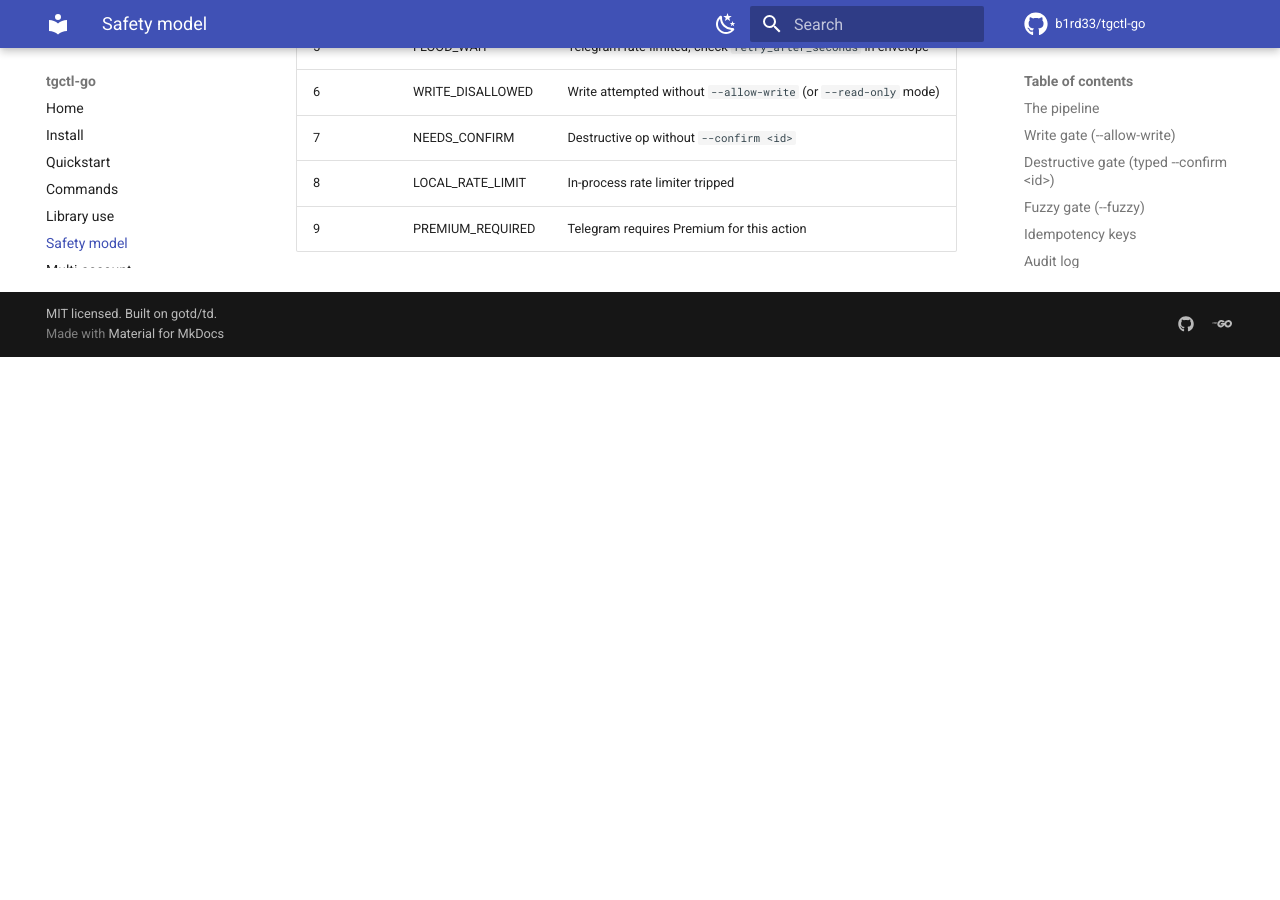
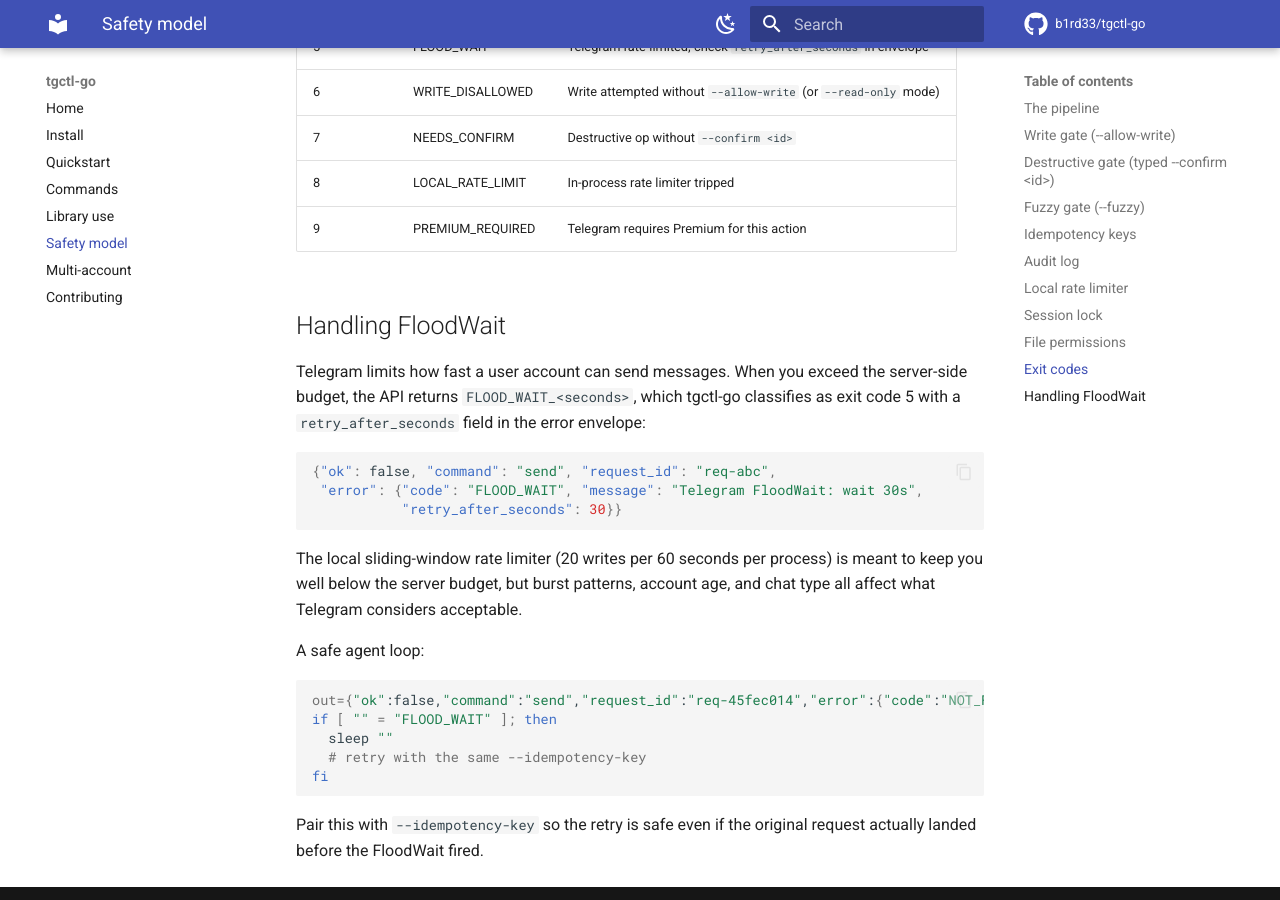
Before and after one commit to b1rd33/tgctl-go, an MkDocs documentation site: the page built from docs/safety.md, in a window 1280 px wide and 900 px high, scrolled down 3792 px. Built offline with MkDocs 1.6.1 and Material for MkDocs 9.7.7, drawn with Linux system fonts in a browser that asks for light colours; comment, search, counter and statistics services are not loaded; before the commit the page ends 4149 px from its top, so only the background shows below that.

Commit message:
docs: add import-telethon-session command, FloodWait guide, shell completion, and api_id callout

````diff
--- a/docs/safety.md
+++ b/docs/safety.md
@@ -165,3 +165,34 @@ This is best-effort and never blocks the operation if it fails.
 | 7 | NEEDS_CONFIRM | Destructive op without `--confirm <id>` |
 | 8 | LOCAL_RATE_LIMIT | In-process rate limiter tripped |
 | 9 | PREMIUM_REQUIRED | Telegram requires Premium for this action |
+
+## Handling FloodWait
+
+Telegram limits how fast a user account can send messages. When you
+exceed the server-side budget, the API returns `FLOOD_WAIT_<seconds>`,
+which tgctl-go classifies as exit code 5 with a `retry_after_seconds`
+field in the error envelope:
+
+```json
+{"ok": false, "command": "send", "request_id": "req-abc",
+ "error": {"code": "FLOOD_WAIT", "message": "Telegram FloodWait: wait 30s",
+           "retry_after_seconds": 30}}
+```
+
+The local sliding-window rate limiter (20 writes per 60 seconds per
+process) is meant to keep you well below the server budget, but burst
+patterns, account age, and chat type all affect what Telegram
+considers acceptable.
+
+A safe agent loop:
+
+```bash
+out={"ok":false,"command":"send","request_id":"req-45fec014","error":{"code":"NOT_FOUND","message":"chat_id 1240314255 not in DB"}}
+if [ "" = "FLOOD_WAIT" ]; then
+  sleep ""
+  # retry with the same --idempotency-key
+fi
+```
+
+Pair this with `--idempotency-key` so the retry is safe even if the
+original request actually landed before the FloodWait fired.
````
Also changed, not shown: docs/commands.md (+25 -0 lines), docs/install.md (+22 -0 lines).
